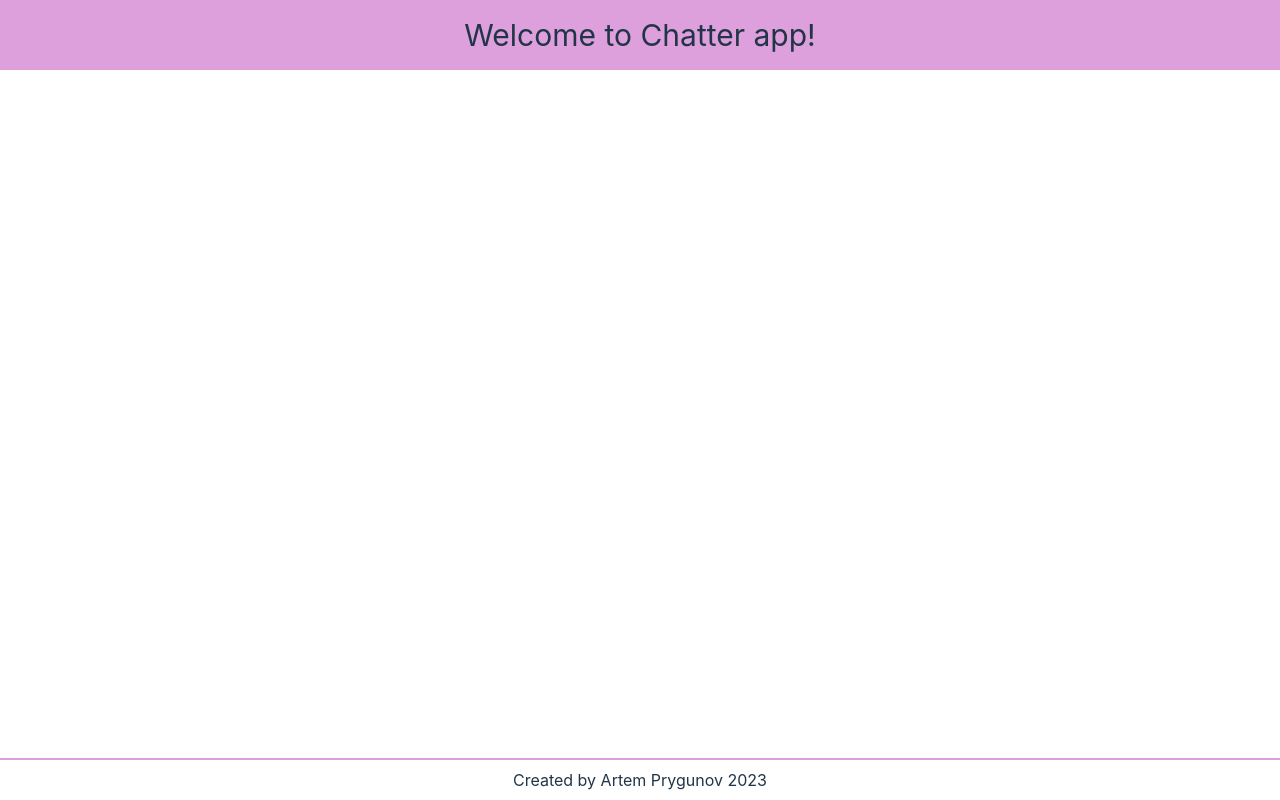
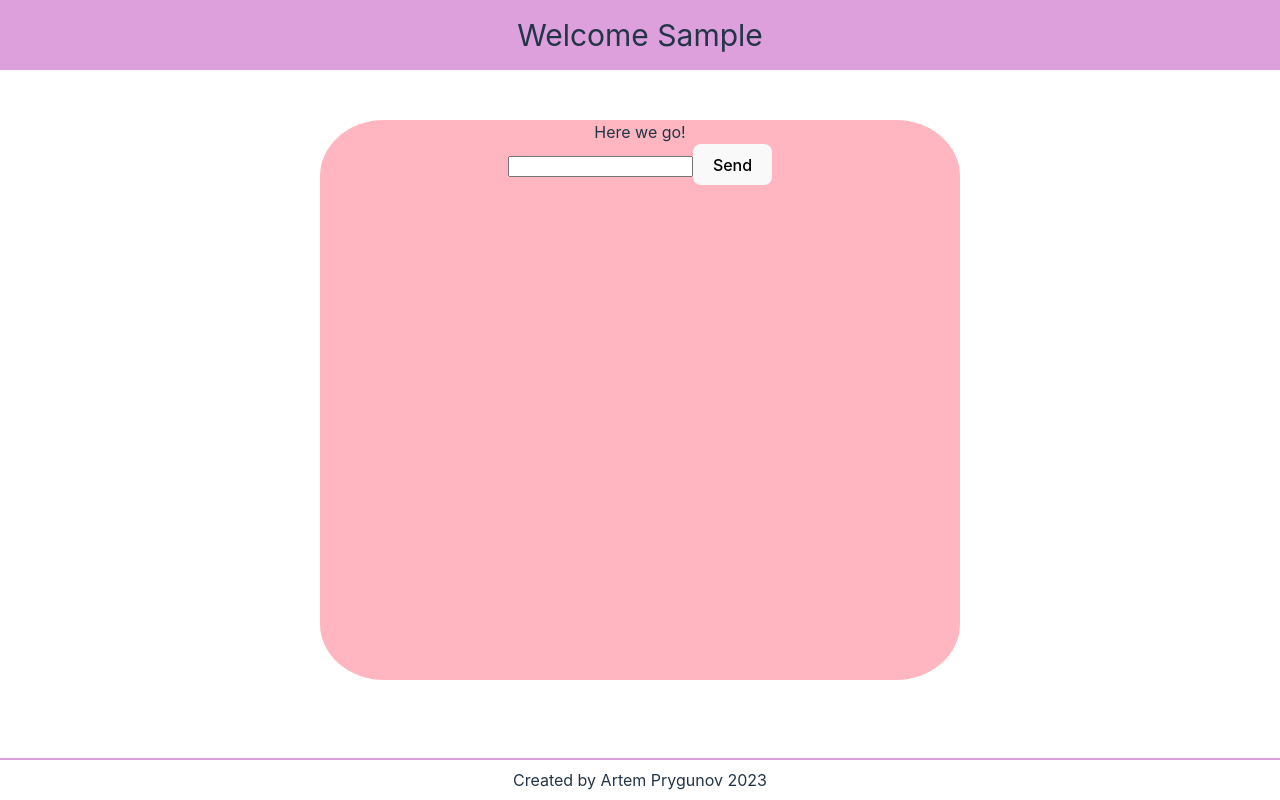
Before and after one commit to harry177/chatter, a React (Vite) app: page / in a window 1280 px wide. Both pictures are taken after typing "Sample", "name@example.com", "Sample" into the empty fields and a click on the button "Submit". Built offline with nearby package versions, Linux system fonts and the light colour scheme.

Commit message:
feat: add base chat component

```diff
--- /dev/null
+++ b/src/Components/Chat/Chat.scss
@@ -0,0 +1,6 @@
+.chat {
+    width: 50%;
+    height: 70%;
+    border-radius: 10%;
+    background-color: lightpink;
+}
--- /dev/null
+++ b/src/Components/Chat/Chat.tsx
@@ -0,0 +1,25 @@
+import React, { useState } from 'react';
+import './Chat.scss';
+import { ChatField } from '../ChatField/ChatField';
+import { ChatInput } from '../ChatInput/ChatInput';
+
+interface IChat {
+  open: boolean;
+}
+
+export const Chat: React.FC<IChat> = ({ open }) => {
+
+    const [state, setState] = useState('');
+
+    const handleStorageChange = (state: React.SetStateAction<string>) => {
+        setState(state);
+      };
+  if (!open) return null;
+  return (
+    <div className="chat">
+      Here we go!
+      <ChatField storage={state} />
+      <ChatInput setStorage={handleStorageChange} />
+    </div>
+  );
+};
--- /dev/null
+++ b/src/Components/ChatField/ChatField.tsx
@@ -0,0 +1,17 @@
+import React from 'react';
+import './ChatField.scss';
+
+interface IChatField {
+    storage: string;
+}
+
+export const ChatField: React.FC<IChatField> = ({ storage }) => {
+  const have = JSON.parse(localStorage.getItem('stack') || '[]');
+  return (
+    <div>
+      {(storage || !storage) && have.map((message: string) => {
+        return <p key={have.indexOf(message)}>{message}</p>;
+      })}
+    </div>
+  );
+};
--- /dev/null
+++ b/src/Components/ChatInput/ChatInput.tsx
@@ -0,0 +1,30 @@
+import React, { ChangeEvent, useState } from 'react';
+import './ChatInput.scss';
+
+interface IStorage {
+    setStorage: React.Dispatch<React.SetStateAction<string>>;
+}
+
+export const ChatInput: React.FC<IStorage> = ({ setStorage }) => {
+  const initialStack: string[] = JSON.parse(localStorage.getItem('stack') || '[]');
+  const [state, setState] = useState('');
+
+  const handleInput = (event: ChangeEvent<HTMLInputElement>) => {
+    setState(event.target.value);
+  };
+
+  const handleClick = () => {
+    initialStack.push(state);
+    localStorage.setItem('stack', JSON.stringify(initialStack));
+    setStorage(state);
+  };
+
+  return (
+    <>
+      <input type="text" onChange={handleInput}></input>
+      <button type="submit" onClick={handleClick}>
+        Send
+      </button>
+    </>
+  );
+};
--- a/src/Components/CommonView/CommonView.tsx
+++ b/src/Components/CommonView/CommonView.tsx
@@ -4,19 +4,27 @@ import { Header } from '../Header/Header';
 import { EntryLogo } from '../EntryLogo/EntryLogo';
 import { EntryForm } from '../EntryForm/EntryForm';
 import { Footer } from '../Footer/Footer';
+import { Chat } from '../Chat/Chat';
 
 export const CommonView = () => {
   const [param, setParam] = useState(false);
+  const [data, setData] = useState('');
 
   const handleParamChange = (param: React.SetStateAction<boolean>) => {
     setParam(param);
   };
+
+  const handleDataChange = (data: React.SetStateAction<string>) => {
+    setData(data);
+  }
+
   return (
     <div className="general">
-      <Header />
+      <Header user={data} />
       <div className="central">
         <EntryLogo param={param} />
-        <EntryForm setProps={handleParamChange} />
+        <EntryForm setProps={handleParamChange} setName={handleDataChange} />
+        <Chat open={param} />
       </div>
       <Footer />
     </div>
--- a/src/Components/EntryForm/EntryForm.tsx
+++ b/src/Components/EntryForm/EntryForm.tsx
@@ -1,28 +1,34 @@
-import React, { useState } from 'react';
+import React, { ChangeEvent, useState } from 'react';
 import './EntryFormStyles.scss';
 
 interface IProps {
     setProps: React.Dispatch<React.SetStateAction<boolean>>;
+    setName: React.Dispatch<React.SetStateAction<string>>;
 };
 
 
-export const EntryForm: React.FC<IProps>  = ({ setProps }) => {
+export const EntryForm: React.FC<IProps>  = ({ setProps, setName }) => {
   const [state, setState] = useState(true);
+  const [data, setData] = useState('');
 
   if (!state) {
-    const props: boolean = false;
     return null;
   }
 
   const handleSubmit = () => {
     setState(false);
     setProps(true);
+    setName(data);
   };
+
+  const handleInput = (event: ChangeEvent<HTMLInputElement>) => {
+    setData(event.target.value)
+  }
 
   return (
     <form className="form" onSubmit={handleSubmit}>
       <label htmlFor="username">Username</label>
-      <input type="text" id="username" className="form-field username-input"></input>
+      <input type="text" id="username" onChange={handleInput} className="form-field username-input"></input>
       <label htmlFor="email">Email</label>
       <input type="email" id="email" className="form-field email-input"></input>
       <label htmlFor="password">Password</label>
--- a/src/Components/Header/Header.tsx
+++ b/src/Components/Header/Header.tsx
@@ -1,8 +1,11 @@
-import React from "react";
-import "./HeaderStyles.scss";
+import React from 'react';
+import './HeaderStyles.scss';
 
-export const Header = () => {
-    return (
-        <div className="header">Welcome to Chatter app!</div>
-    )
+interface IUser {
+  user: string;
 }
+
+export const Header: React.FC<IUser> = ({ user }) => {
+  if (user) return <div className="header">Welcome {user}</div>;
+  return <div className="header">Welcome to Chatter app!</div>;
+};
```
Also changed, not shown: src/Components/ChatField/ChatField.scss (added), src/Components/ChatInput/ChatInput.scss (added).
